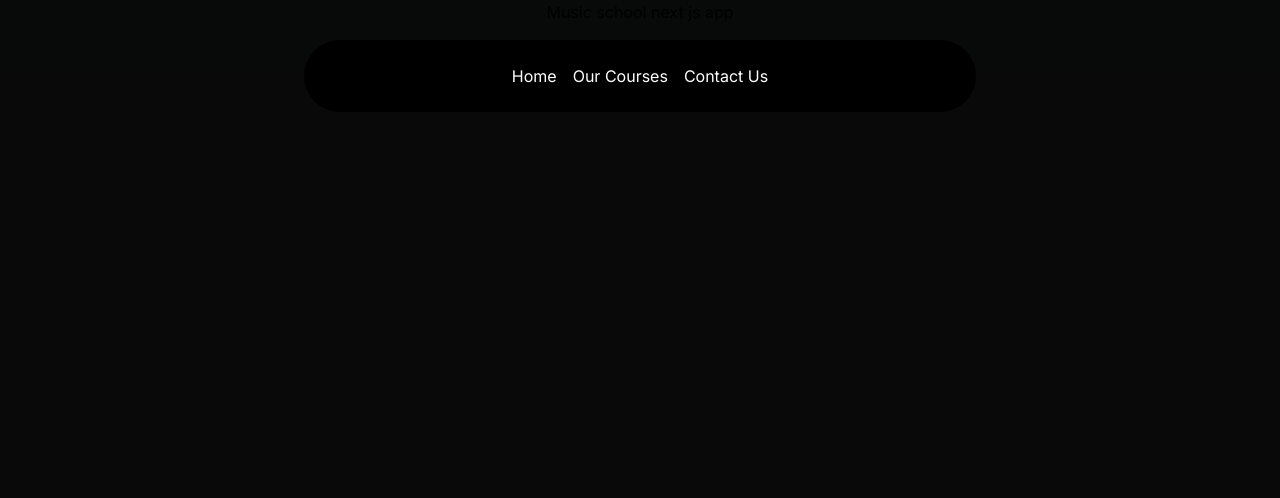
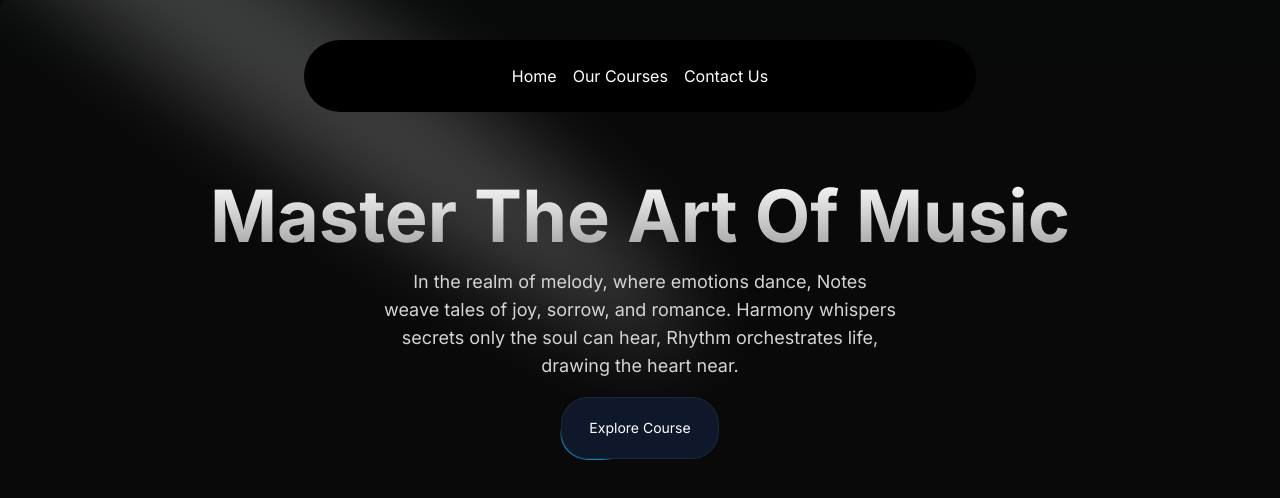
Before and after one commit to JaDenis/music-school-nextjs, a Next.js app: page / in a window 1280 px wide. Shown: the top 498 px of the page. Built offline with nearby package versions, Linux system fonts and the light colour scheme.

Commit message:
HeroSection added

```diff
--- a/src/app/page.tsx
+++ b/src/app/page.tsx
@@ -1,9 +1,10 @@
+import HeroSection from "@/components/HeroSection";
 import Image from "next/image";
 
 export default function Home() {
   return (
     <main className="min-h-screen bg-black/[0.96] antialiased bg-grid-white/[0.03]">
-      <h1 className="text-center">Music school next js app</h1>
+      <HeroSection />
     </main>
   );
 }
--- /dev/null
+++ b/src/components/HeroSection.tsx
@@ -0,0 +1,37 @@
+import Link from "next/link";
+import React from "react";
+import { Spotlight } from "./ui/Spotlight";
+import { Button } from "./ui/moving-border";
+
+function HeroSection() {
+  return (
+    <div className="h-auto md:h-[40rem] w-full rounded-md flex flex-col items-center justify-center relative overflow-hidden mx-auto py-10 md:py-0">
+      <Spotlight
+        className="-top-40 left-0 md:left-60 md:-top-20"
+        fill="white"
+      />
+      <div className="p-4 relative z-10 w-full text-center">
+        <h1 className="mt-20 md:mt-0 text-4xl md:text-7xl font-bold bg-clip-text text-transparent bg-gradient-to-b from-neutral-50 to-neutral-400">
+          Master The Art Of Music
+        </h1>
+        <p className="mt-4 font-normal text-base md:text-lg text-neutral-300 max-w-lg mx-auto">
+          In the realm of melody, where emotions dance, Notes weave tales of
+          joy, sorrow, and romance. Harmony whispers secrets only the soul can
+          hear, Rhythm orchestrates life, drawing the heart near.
+        </p>
+        <div className="mt-4">
+          <Link href={"/courses"}>
+            <Button
+              borderRadius="1.75rem"
+              className="bg-white dark:bg-slate-900 text-black dark:text-white border-neutral-200 dark:border-slate-800"
+            >
+              Explore Course
+            </Button>
+          </Link>
+        </div>
+      </div>
+    </div>
+  );
+}
+
+export default HeroSection;
--- /dev/null
+++ b/src/components/ui/Spotlight.tsx
@@ -0,0 +1,56 @@
+import React from "react";
+import { cn } from "@/utils/cn";
+
+type SpotlightProps = {
+  className?: string;
+  fill?: string;
+};
+
+export const Spotlight = ({ className, fill }: SpotlightProps) => {
+  return (
+    <svg
+      className={cn(
+        "animate-spotlight pointer-events-none absolute z-[1]  h-[169%] w-[138%] lg:w-[84%] opacity-0",
+        className
+      )}
+      xmlns="http://www.w3.org/2000/svg"
+      viewBox="0 0 3787 2842"
+      fill="none"
+    >
+      <g filter="url(#filter)">
+        <ellipse
+          cx="1924.71"
+          cy="273.501"
+          rx="1924.71"
+          ry="273.501"
+          transform="matrix(-0.822377 -0.568943 -0.568943 0.822377 3631.88 2291.09)"
+          fill={fill || "white"}
+          fillOpacity="0.21"
+        ></ellipse>
+      </g>
+      <defs>
+        <filter
+          id="filter"
+          x="0.860352"
+          y="0.838989"
+          width="3785.16"
+          height="2840.26"
+          filterUnits="userSpaceOnUse"
+          colorInterpolationFilters="sRGB"
+        >
+          <feFlood floodOpacity="0" result="BackgroundImageFix"></feFlood>
+          <feBlend
+            mode="normal"
+            in="SourceGraphic"
+            in2="BackgroundImageFix"
+            result="shape"
+          ></feBlend>
+          <feGaussianBlur
+            stdDeviation="151"
+            result="effect1_foregroundBlur_1065_8"
+          ></feGaussianBlur>
+        </filter>
+      </defs>
+    </svg>
+  );
+};
--- /dev/null
+++ b/src/components/ui/moving-border.tsx
@@ -0,0 +1,139 @@
+"use client";
+import React from "react";
+import {
+  motion,
+  useAnimationFrame,
+  useMotionTemplate,
+  useMotionValue,
+  useTransform,
+} from "framer-motion";
+import { useRef } from "react";
+import { cn } from "@/utils/cn";
+
+export function Button({
+  borderRadius = "1.75rem",
+  children,
+  as: Component = "button",
+  containerClassName,
+  borderClassName,
+  duration,
+  className,
+  ...otherProps
+}: {
+  borderRadius?: string;
+  children: React.ReactNode;
+  as?: any;
+  containerClassName?: string;
+  borderClassName?: string;
+  duration?: number;
+  className?: string;
+  [key: string]: any;
+}) {
+  return (
+    <Component
+      className={cn(
+        "bg-transparent relative text-xl  h-16 w-40 p-[1px] overflow-hidden ",
+        containerClassName
+      )}
+      style={{
+        borderRadius: borderRadius,
+      }}
+      {...otherProps}
+    >
+      <div
+        className="absolute inset-0"
+        style={{ borderRadius: `calc(${borderRadius} * 0.96)` }}
+      >
+        <MovingBorder duration={duration} rx="30%" ry="30%">
+          <div
+            className={cn(
+              "h-20 w-20 opacity-[0.8] bg-[radial-gradient(var(--sky-500)_40%,transparent_60%)]",
+              borderClassName
+            )}
+          />
+        </MovingBorder>
+      </div>
+
+      <div
+        className={cn(
+          "relative bg-slate-900/[0.8] border border-slate-800 backdrop-blur-xl text-white flex items-center justify-center w-full h-full text-sm antialiased",
+          className
+        )}
+        style={{
+          borderRadius: `calc(${borderRadius} * 0.96)`,
+        }}
+      >
+        {children}
+      </div>
+    </Component>
+  );
+}
+
+export const MovingBorder = ({
+  children,
+  duration = 2000,
+  rx,
+  ry,
+  ...otherProps
+}: {
+  children: React.ReactNode;
+  duration?: number;
+  rx?: string;
+  ry?: string;
+  [key: string]: any;
+}) => {
+  const pathRef = useRef<any>();
+  const progress = useMotionValue<number>(0);
+
+  useAnimationFrame((time) => {
+    const length = pathRef.current?.getTotalLength();
+    if (length) {
+      const pxPerMillisecond = length / duration;
+      progress.set((time * pxPerMillisecond) % length);
+    }
+  });
+
+  const x = useTransform(
+    progress,
+    (val) => pathRef.current?.getPointAtLength(val).x
+  );
+  const y = useTransform(
+    progress,
+    (val) => pathRef.current?.getPointAtLength(val).y
+  );
+
+  const transform = useMotionTemplate`translateX(${x}px) translateY(${y}px) translateX(-50%) translateY(-50%)`;
+
+  return (
+    <>
+      <svg
+        xmlns="http://www.w3.org/2000/svg"
+        preserveAspectRatio="none"
+        className="absolute h-full w-full"
+        width="100%"
+        height="100%"
+        {...otherProps}
+      >
+        <rect
+          fill="none"
+          width="100%"
+          height="100%"
+          rx={rx}
+          ry={ry}
+          ref={pathRef}
+        />
+      </svg>
+      <motion.div
+        style={{
+          position: "absolute",
+          top: 0,
+          left: 0,
+          display: "inline-block",
+          transform,
+        }}
+      >
+        {children}
+      </motion.div>
+    </>
+  );
+};
--- a/tailwind.config.ts
+++ b/tailwind.config.ts
@@ -1,4 +1,20 @@
 import type { Config } from "tailwindcss";
+const colors = require("tailwindcss/colors");
+const {
+  default: flattenColorPalette,
+} = require("tailwindcss/lib/util/flattenColorPalette");
+
+// This plugin adds each Tailwind color as a global CSS variable, e.g. var(--gray-200).
+function addVariablesForColors({ addBase, theme }: any) {
+  let allColors = flattenColorPalette(theme("colors"));
+  let newVars = Object.fromEntries(
+    Object.entries(allColors).map(([key, val]) => [`--${key}`, val])
+  );
+
+  addBase({
+    ":root": newVars,
+  });
+}
 
 const config: Config = {
   content: [
@@ -9,6 +25,21 @@
   darkMode: "class",
   theme: {
     extend: {
+      animation: {
+        spotlight: "spotlight 2s ease .75s 1 forwards",
+      },
+      keyframes: {
+        spotlight: {
+          "0%": {
+            opacity: "0",
+            transform: "translate(-72%, -62%) scale(0.5)",
+          },
+          "100%": {
+            opacity: "1",
+            transform: "translate(-50%,-40%) scale(1)",
+          },
+        },
+      },
       backgroundImage: {
         "gradient-radial": "radial-gradient(var(--tw-gradient-stops))",
         "gradient-conic":
@@ -16,6 +47,6 @@
       },
     },
   },
-  plugins: [],
+  plugins: [addVariablesForColors],
 };
 export default config;
```
